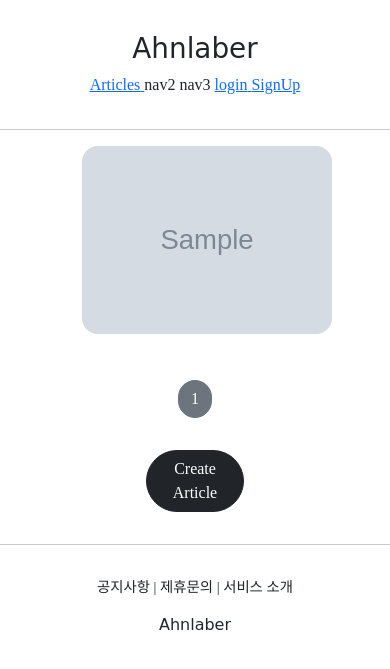
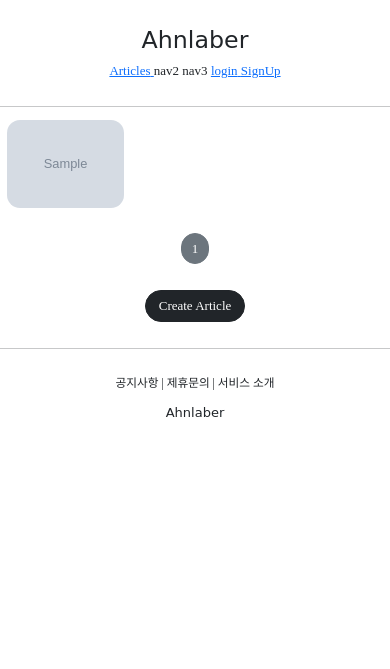
Before and after one commit to seonjoo2030/pinProject, a Django app: page /articles/list/ in a window 390 px wide. Shown: the top 669 px of the page. Run offline with Django 3.2, Linux system fonts and the light colour scheme; tables that the repository leaves empty hold one stand-in row (values such as "Sample post"); grey boxes marked "Sample" are stand-in pictures; some libraries are stand-ins or nearby versions; some web fonts are replaced.

Commit message:
모바일 반응형 적용

```diff
--- a/articleapp/templates/articleapp/list.html
+++ b/articleapp/templates/articleapp/list.html
@@ -4,9 +4,18 @@
 {% block content %}
 
 <style>
+
+    .container {
+        padding: 0;
+        margin: 0, auto;
+    }
+
+    .container a {
+        width: 30%;
+        max-width: 250px;
+    }
+
     .container div {
-        width: 250px;
-        background-color: antiquewhite;
         display: flex;
         justify-content: center;
         align-items: center;
@@ -37,7 +46,7 @@
     {% include 'snippets/pagination.html' with page_obj=page_obj %}
 
     <div style="text-align: center;">
-        <a href="{% url 'articleapp:create' %}" class="btn btn-dark rounded-pill col-3 mt-3 mb-3">
+        <a href="{% url 'articleapp:create' %}" class="btn btn-dark rounded-pill mt-3 mb-3 px-3">
             Create Article
         </a>
     </div>
--- a/articleapp/views.py
+++ b/articleapp/views.py
@@ -58,4 +58,4 @@ class ArticleListView(ListView):
     model = Article
     context_object_name = 'article_list'
     template_name = 'articleapp/list.html'
-    paginate_by = 5
+    paginate_by = 8
--- a/static/base.css
+++ b/static/base.css
@@ -17,3 +17,9 @@
 	margin-bottom: 2rem;
 	margin: 2rem 0;
 }
+
+@media screen and (max-width:500px) {
+	html {
+		font-size: 13px;
+	}
+}
--- a/static/js/magicgrid.js
+++ b/static/js/magicgrid.js
@@ -277,7 +277,7 @@ MagicGrid.prototype.listen = function listen () {
 let magicGrid = new MagicGrid({
     container: '.container',
     animate: true,
-    gutter: 30,
+    gutter: 12,
     static: true,
     useMin: true
   });
--- a/templates/head.html
+++ b/templates/head.html
@@ -2,6 +2,8 @@
 
 <head>
     <meta charset="UTF-8">
+    <!-- mobile 반응형 -->
+    <meta name="viewport" content="with=device-with, initial-scale=1, shrink-to-fit=no">
     <title>Info Miner</title>
 
 <!-- BOOTSTRAP LINK  -->
```
